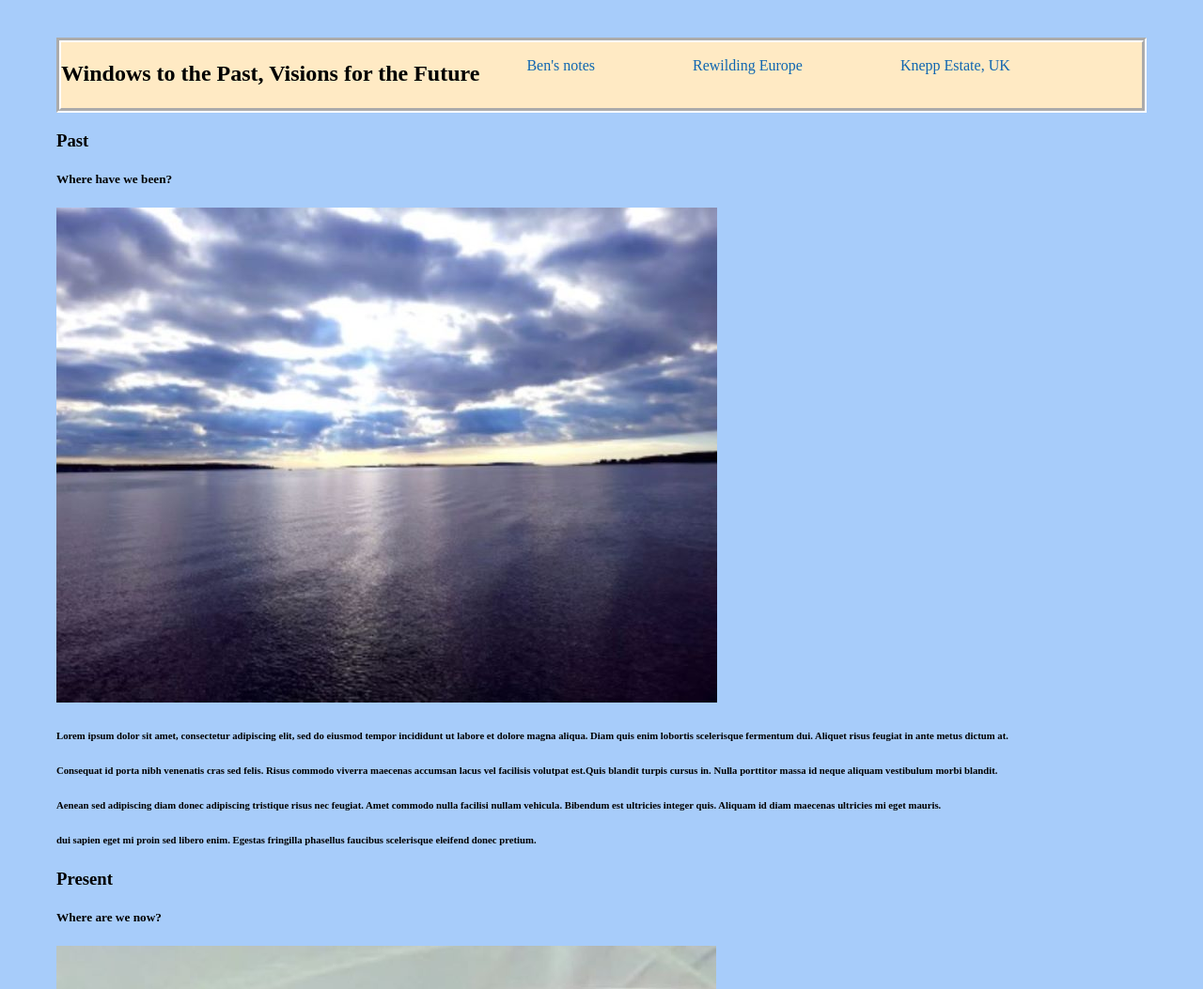
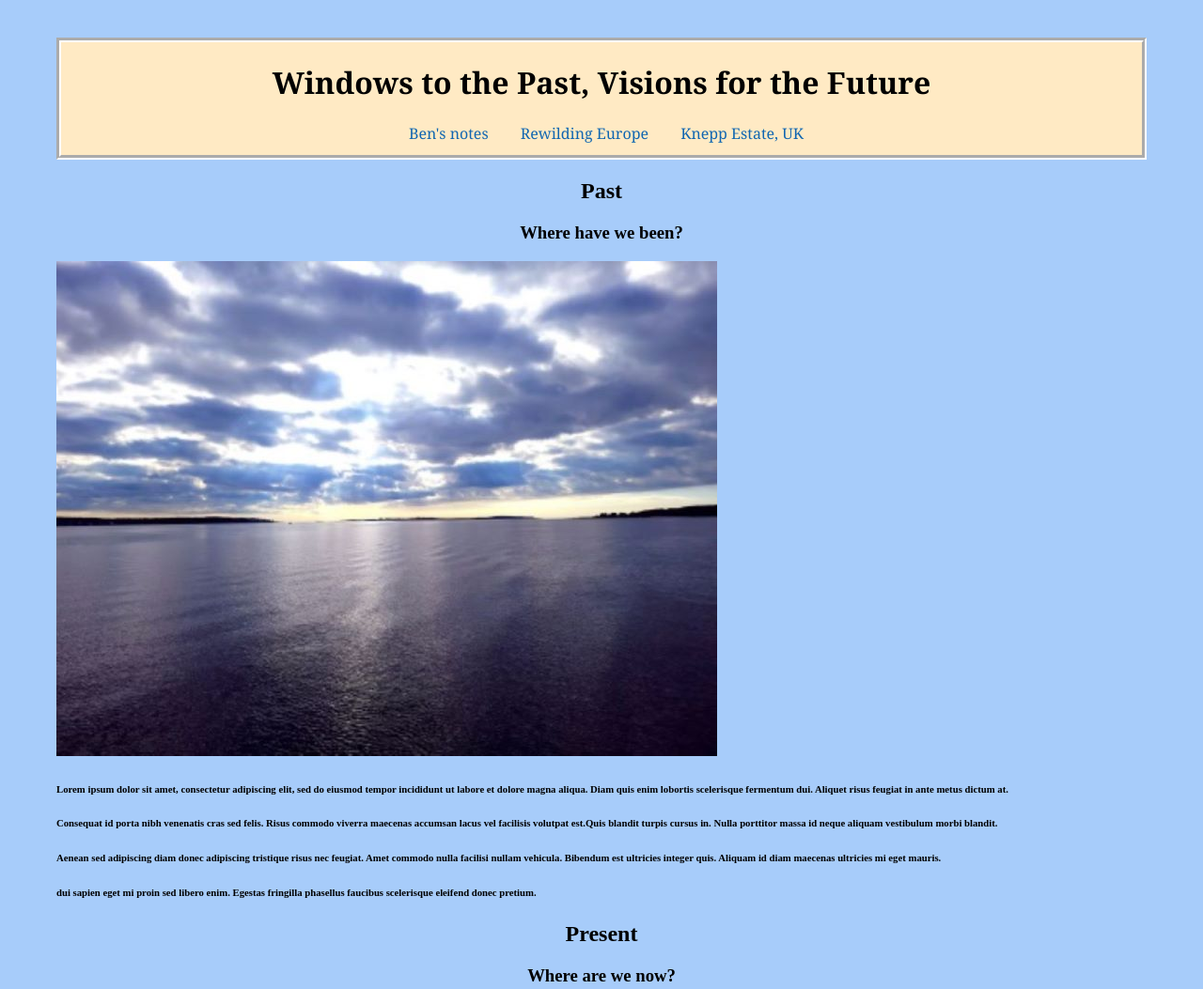
Before and after one commit to halliwellb/helloworld, a plain HTML site: page index.html in a window 1280 px wide. Shown: the part 20-1073 px from the top of the page at 94% size. Drawn offline with Linux system fonts and the light colour scheme.

Commit message:
modified:   index.html 	modified:   style.css

```diff
--- a/index.html
+++ b/index.html
@@ -7,7 +7,7 @@
 
 <body>
     <header>
-        <h2>Windows to the Past, Visions for the Future</h2>
+        <h1>Windows to the Past, Visions for the Future</h1>
         <link rel="stylesheet" href="style.css">
         <nav>
             <ul>
@@ -21,9 +21,9 @@
     <main>
         <section>
             <section class="lower">
-                <h3>Past</h3>
-                <h5>Where have we been?</h5>
-                <img id="clouds" src="assets/CloudySkyResized.jpg" alt="Stormy sky above lakefront" />
+                <h2>Past</h2>
+                <h3>Where have we been?</h3>
+                <img class="photo" src="assets/CloudySkyResized.jpg" alt="Stormy sky above lakefront" />
                 <h6>Lorem ipsum dolor sit amet, consectetur adipiscing elit, sed do eiusmod tempor incididunt ut labore
                     et dolore magna aliqua. Diam quis enim lobortis scelerisque fermentum dui. Aliquet risus feugiat in
                     ante metus dictum at.
@@ -48,9 +48,9 @@
             <section>
 
                 <section class="lower">
-                    <h3>Present</h3>
-                    <h5>Where are we now?</h5>
-                    <img id="heron" src="assets/GreenHeronResized.jpg" alt="Blue and Green small Heron bird" />
+                    <h2>Present</h2>
+                    <h3>Where are we now?</h3>
+                    <img class="photo" src="assets/GreenHeronResized.jpg" alt="Blue and Green small Heron bird" />
                     <h6>Lorem ipsum dolor sit amet, consectetur adipiscing elit, sed do eiusmod tempor incididunt ut
                         labore et dolore magna aliqua. Diam quis enim lobortis scelerisque fermentum dui.
                         Aliquet risus feugiat in ante metus dictumat.
@@ -77,10 +77,9 @@
 
             <section>
                 <section class="lower">
-                    <h3>Future</h3>
-                    <h5>Where do we want to see ourselves?</h5>
+                    <h2>Future</h2>
+                    <h3>Where do we want to see ourselves?</h3>
                     <video width="750" height="560" controls>
-
                         <source id="Sharks" src="assets/NurseSharksVideo2.mp4" type=video/mp4
                             alt="Swimming with the sharks!" </video>
 
--- a/style.css
+++ b/style.css
@@ -7,16 +7,23 @@ body {
 header {
     background-color: rgb(255, 234, 196);
     border: 5px groove white;
-    height: 70px;
-}
-
-footer {
-    background-color: rgb(81, 122, 250);
+    height: 120px;
+    text-align: center;
+    font-family: Georgia, 'Times New Roman', Times, serif;
+    font size: 24px;
 }
 
 nav li a {
     color: rgb(16, 102, 177);
     text-decoration: none;
+    margin-bottom: 50px;
+    text-align: justify;
+
+}
+
+footer {
+    background-color: rgb(81, 122, 250);
+    text-align: center;
 }
 
 nav ul li a {
@@ -28,10 +35,17 @@ nav ul li a {
 nav li {
     display: inline-block;
     display: ruby-base;
-    margin-right: 50px;
-    margin-left: 50px;
+    margin-right: 30px;
+}
+
+h3 {
+    text-align: center;
 }
 
 h2 {
-    float: left;
+    text-align: center;
 }
+
+source {
+    display: inline;
+}
```
